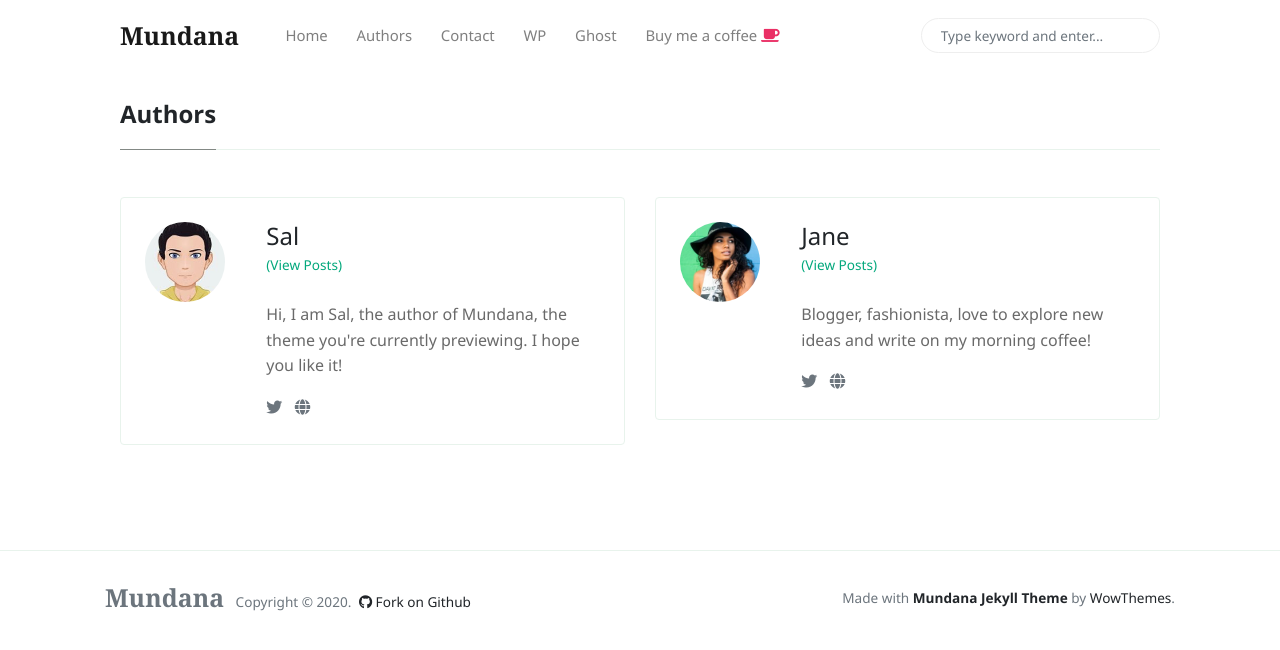
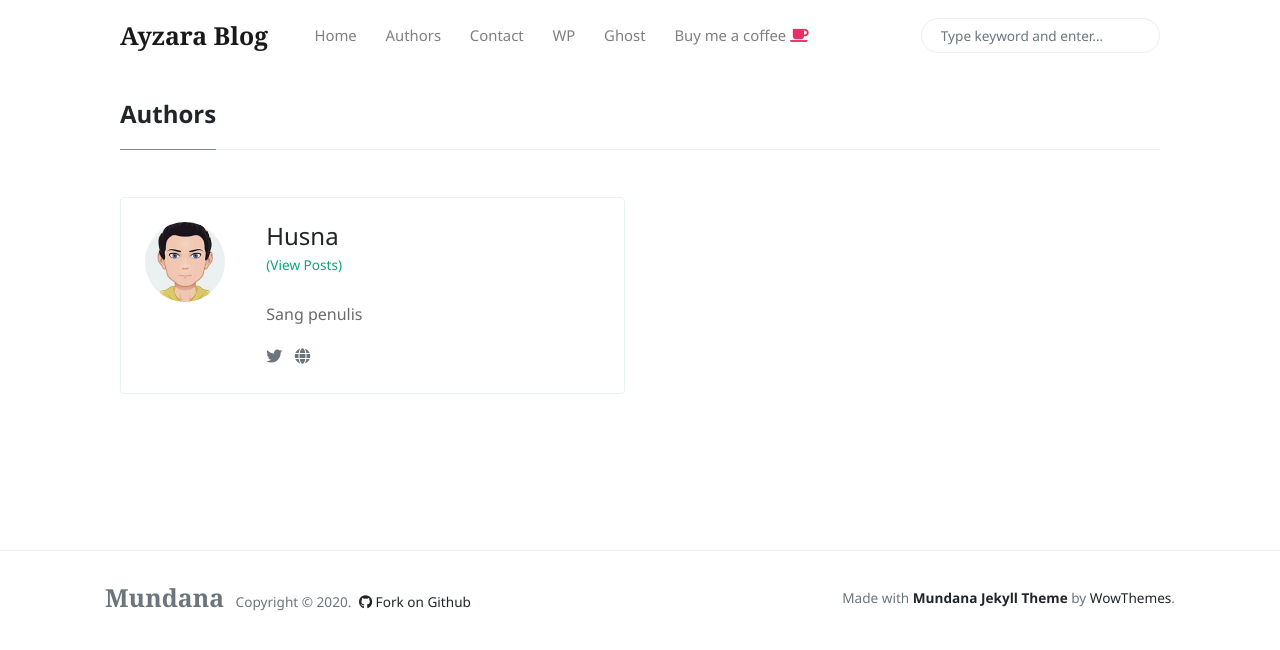
Before and after one commit to ayzaraku/ayzaraku.github.io, a Jekyll site: the page built from _pages/authors-list.html, in a window 1280 px wide. Shown: the top 650 px of the page. Built offline with Jekyll 4.4.1, drawn with Linux system fonts in a browser that asks for light colours; nearby versions of some CDN libraries.

Commit message:
Update _config.yml

```diff
--- a/_config.yml
+++ b/_config.yml
@@ -1,12 +1,12 @@
 # Site
-name: 'Mundana'
-description: 'Mundana is a free Jekyll theme for awesome people like you, Medium like.'
+name: 'Ayzara Blog'
+description: 'Semua mengenai pembaruan Ayzara'
 logo: 'assets/images/logo.png'
 favicon: 'assets/images/favicon.ico'
-baseurl: '/mundana-theme-jekyll'
-disqus: 'demowebsite'
-email: 'wowthemesnet@gmail.com'
-mailchimp-list: 'https://wowthemes.us11.list-manage.com/subscribe/post?u=8aeb20a530e124561927d3bd8&amp;id=8c3d2d214b'
+baseurl: '/'
+# disqus: ''
+email: 'ayzaraku@gmail.com'
+# mailchimp-list: 'https://wowthemes.us11.list-manage.com/subscribe/post?u=8aeb20a530e124561927d3bd8&amp;id=8c3d2d214b'
 
 include: ["_pages"]
 permalink: /:title/
@@ -20,20 +20,12 @@ plugins:
 
 authors:
     sal:
-      name:           Sal
-      site:           https://www.wowthemes.net
+      name:           Husna
+      #site:           https://ayzaraku.github.io
       avatar:         /assets/images/avatar1.jpg
-      bio:            "Hi, I am Sal, the author of Mundana, the theme you're currently previewing. I hope you like it!"
-      email:          wowthemesnet@gmail.com
-      twitter:        https://twitter.com/wowthemesnet
-
-    jane:
-      name:           Jane
-      site:           https://www.wowthemes.net
-      avatar:         /assets/images/avatar2.jpg
-      bio:            "Blogger, fashionista, love to explore new ideas and write on my morning coffee!"
-      email:          fakemail@gmail.com
-      twitter:        https://twitter.com/wowthemesnet
+      bio:            "Sang penulis"
+      email:          mandasialearn@gmail.com
+      #twitter:        https://twitter.com/wowthemesnet
 
 # Defaults
 defaults:
```
